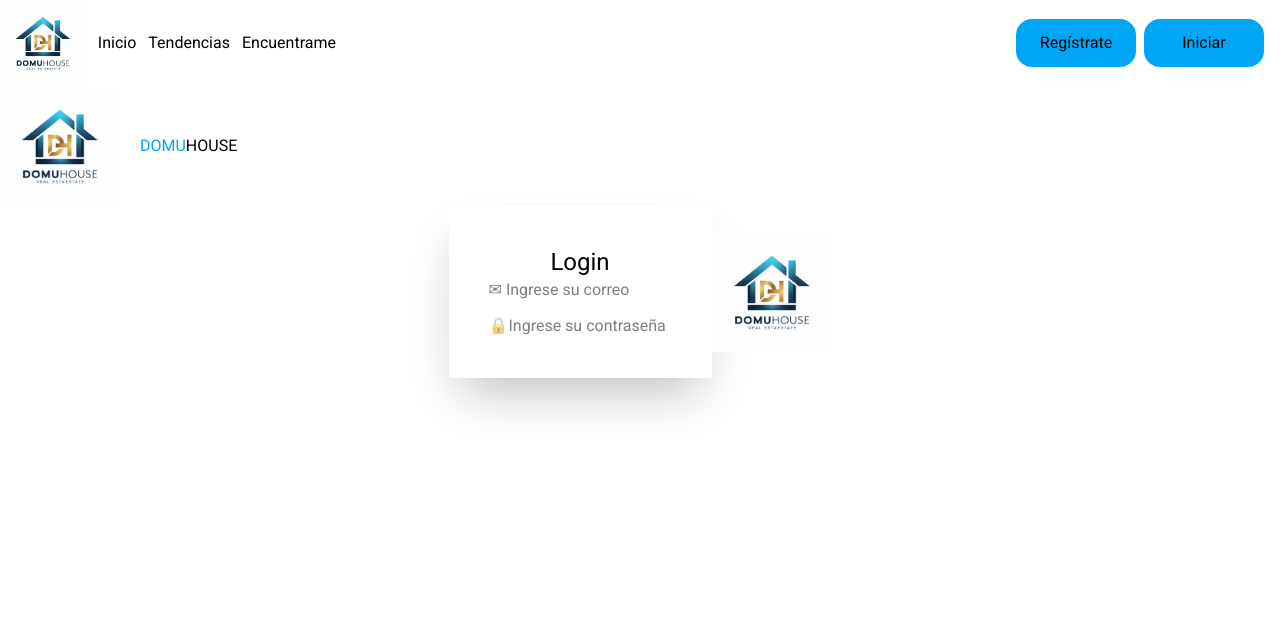
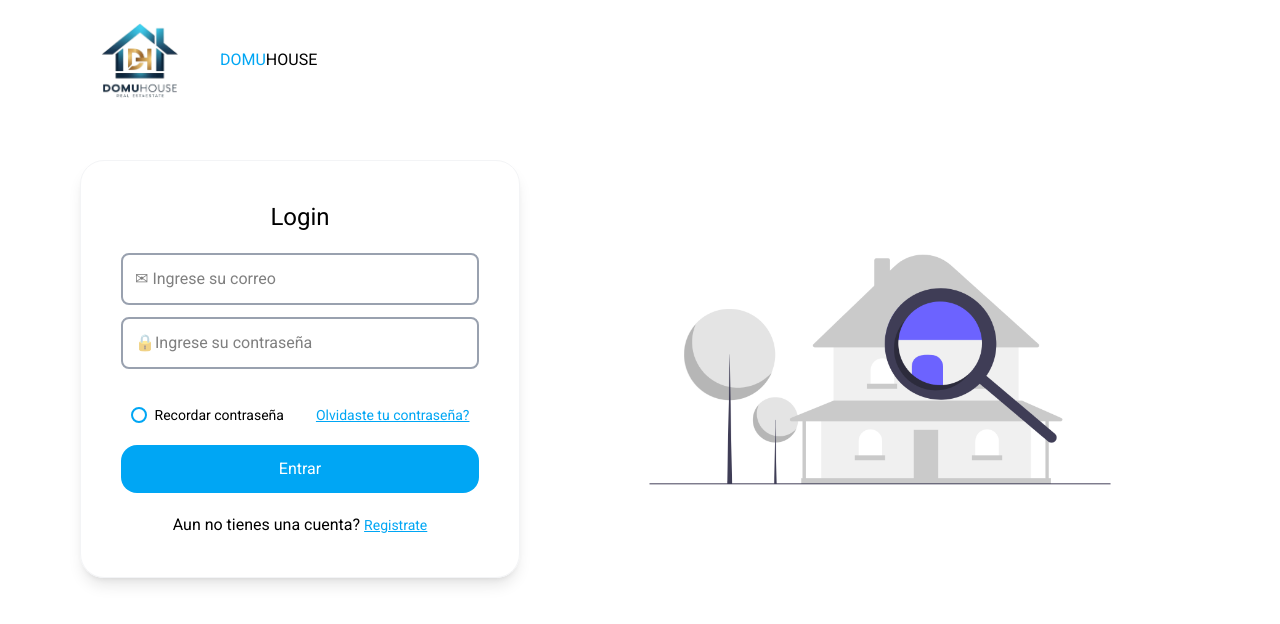
Before and after one commit to Santiago-Taborda-Foronda/DomuHouse, a React (Vite) app: page / in a window 1280 px wide. Shown: the top 624 px of the page. Built offline with nearby package versions, Linux system fonts and the light colour scheme.

Commit message:
La pagina del login quedó realizada

```diff
--- a/src/App.jsx
+++ b/src/App.jsx
@@ -1,11 +1,9 @@
 import React from 'react'
-import { Header } from './Components/Layouts/Header/Header'
 import { Login } from './Components/Pages/Login/Login'
 
 export const App = () => {
   return (
     <>
-    <Header />
 
     <Login />
     </>
--- a/src/Components/Pages/Login/Login.jsx
+++ b/src/Components/Pages/Login/Login.jsx
@@ -1,35 +1,56 @@
 import React from 'react'
-import  LogoDomuHouse from '../../../assets/images/Logo-DomuHouse.png'
+import  logoDomuHouse from '../../../assets/images/Logo-DomuHouse.png'
+import  LogoLogin from '../../../assets/images/imagen-login.png'
+import { Button } from '../../UI/Button/Button'
 
 export const Login = () => {
   return (
     <>
-    <header className='flex items-center'>
+    <div className='flex flex-col justify-around px-20 pr-30 w-full space-y-10 items-start'>
+    <header className='flex items-center justify-start'>
         <img
-            src={LogoDomuHouse}
+            src={logoDomuHouse}
             alt=""
             className='w-30'
         />
         <h1 className='text-sky-500 ml-5'>DOMU<span className='text-black'>HOUSE</span></h1>
     </header>
 
-    <section className='flex justify-center items-center'>
-        <div className='flex flex-col items-center shadow-2xl p-10'>
+    <section className='flex  items-center  gap-20  w-full'>
+        <div className='flex flex-col items-center shadow-lg border-1 border-gray-100 p-10 rounded-3xl min-w-110 space-y-5'>
             <p className='text-2xl'>Login</p>
-            <form className='flex flex-col space-y-3'>
-                <input placeholder='✉ Ingrese su correo'></input>
-                <input placeholder='🔒Ingrese su contraseña'></input>
+            <form className='flex flex-col space-y-3 w-full'>
+                <input className='p-3 border-gray-400 hover:border-gray-600 focus:outline-none border-2 rounded-lg w-full' placeholder='✉ Ingrese su correo'></input>
+                <input className='p-3 border-gray-400 hover:border-gray-600 focus:outline-none border-2 rounded-lg w-full' placeholder='🔒Ingrese su contraseña'></input>
             </form>
+
+            <div className='flex justify-around items-start gap-8 mt-4' >
+                <label className='flex items-center gap-2 mt4 text-sm'>
+                    <input
+                        type='checkbox'
+                        className='appearance-none w-4 h-4 border-2 border-sky-500 rounded-full checked:bg-sky-500 focus:outline-none'
+                    />
+                    <span>Recordar contraseña</span>
+                </label>
+
+                <a href="###" className='text-sm text-sky-500 underline hover:text-sky-700'>
+                    Olvidaste tu contraseña?
+                </a>
+            </div>
+
+            <Button name = 'Entrar' className='bg-sky-500 text-white p-3 w-full rounded-2xl' />
+            <span>Aun no tienes una cuenta? <a href="###" className='text-sm text-sky-500 underline hover:text-sky-700'>Registrate</a></span>
         </div>
+
         <div>
         <img
-            src={LogoDomuHouse}
+            src={LogoLogin}
             alt=""
-            className='w-30'
+            className='w-150'
         />
         </div>
     </section>
-
+    </div>
     </>
   )
 }
```
Also changed, not shown: src/assets/images/Logo-DomuHouse.png, src/assets/images/imagen-login.png (added).
